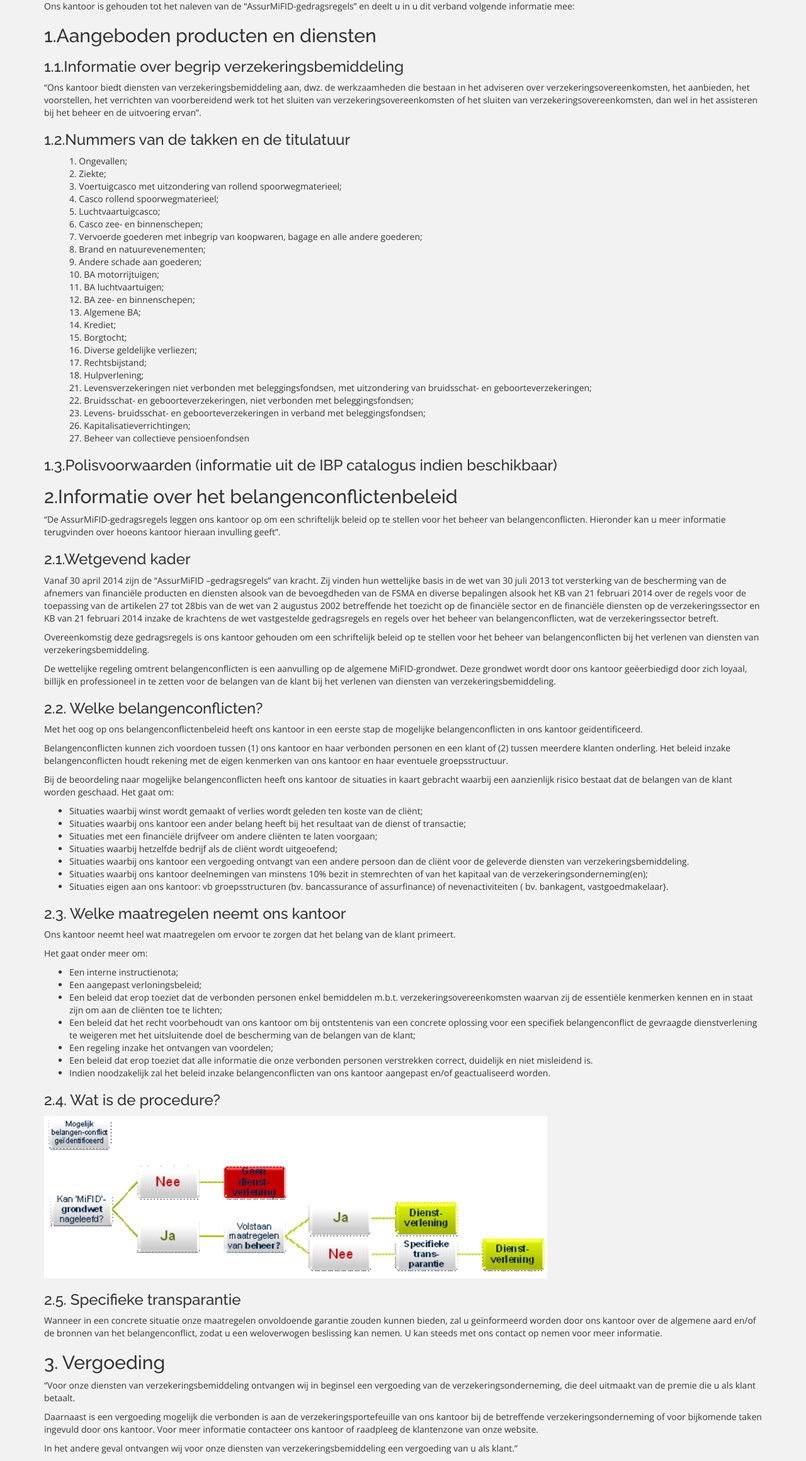
After one commit to Stijns84/landing-page-vhs, a PHP site: page /assurmifid.html in a window 1280 px wide. The commit adds this page. Shown: the whole page at 63% size. Run offline with PHP 8.4, Linux system fonts and the light colour scheme; some libraries are stand-ins or nearby versions.

Commit message:
mifid regels toegevoegd en watermark verwijderd

```diff
--- /dev/null
+++ b/assurmifid.html
@@ -0,0 +1,112 @@
+<html>
+<head>
+  <meta charset="utf-8">
+  <title>VHS MIFID gedragsregels</title>
+  <meta name="viewport" content="width=device-width, initial-scale=1">
+  <link rel="stylesheet" href="http://fonts.googleapis.com/css?family=Open+Sans:400,300,700|Raleway:300,400,500,700">
+  <link rel="stylesheet" href="https://maxcdn.bootstrapcdn.com/bootstrap/3.2.0/css/bootstrap.min.css">
+  <link rel="stylesheet" href="https://maxcdn.bootstrapcdn.com/font-awesome/4.3.0/css/font-awesome.min.css">
+  <link rel="stylesheet" href="css/style.css">
+
+</head>
+
+<body>
+  <div class="container">
+    <p>Ons kantoor is gehouden tot het naleven van de “AssurMiFID-gedragsregels” en deelt u in u dit verband volgende informatie mee:</p>
+
+    <h2>1.Aangeboden producten en diensten</h2>
+
+    <h3>1.1.Informatie over begrip verzekeringsbemiddeling</h3>
+
+    <p>“Ons kantoor biedt diensten van verzekeringsbemiddeling aan, dwz. de werkzaamheden die bestaan in het adviseren over verzekeringsovereenkomsten, het aanbieden, het voorstellen, het verrichten van voorbereidend werk tot het sluiten van verzekeringsovereenkomsten of het sluiten van verzekeringsovereenkomsten, dan wel in het assisteren bij het beheer en de uitvoering ervan”.</p>
+
+    <h3>1.2.Nummers van de takken en de titulatuur</h3>
+
+    <ol>
+      <li seq="1">Ongevallen;</li>
+      <li seq="2">Ziekte;</li>
+      <li seq="3">Voertuigcasco met uitzondering van rollend spoorwegmaterieel;</li>
+      <li seq="4">Casco rollend spoorwegmaterieel;</li>
+      <li seq="5">Luchtvaartuigcasco;</li>
+      <li seq="6">Casco zee- en binnenschepen;</li>
+      <li seq="7">Vervoerde goederen met inbegrip van koopwaren, bagage en alle andere goederen;</li>
+      <li seq="8">Brand en natuurevenementen;</li>
+      <li seq="9">Andere schade aan goederen;</li>
+      <li seq="10">BA motorrijtuigen;</li>
+      <li seq="11">BA luchtvaartuigen;</li>
+      <li seq="12">BA zee- en binnenschepen;</li>
+      <li seq="13">Algemene BA;</li>
+      <li seq="14">Krediet;</li>
+      <li seq="15">Borgtocht;</li>
+      <li seq="16">Diverse geldelijke verliezen;</li>
+      <li seq="17">Rechtsbijstand;</li>
+      <li seq="18">Hulpverlening;</li>
+      <li seq="21">Levensverzekeringen niet verbonden met beleggingsfondsen, met uitzondering van bruidsschat- en geboorteverzekeringen;</li>
+      <li seq="22">Bruidsschat- en geboorteverzekeringen, niet verbonden met beleggingsfondsen;</li>
+      <li seq="23">Levens- bruidsschat- en geboorteverzekeringen in verband met beleggingsfondsen;</li>
+      <li seq="26">Kapitalisatieverrichtingen;</li>
+      <li seq="27">Beheer van collectieve pensioenfondsen</li>
+
+    </ol>
+
+
+
+    <h3>1.3.Polisvoorwaarden (informatie uit de IBP catalogus indien beschikbaar)</h3>
+
+    <h2>2.Informatie over het belangenconflictenbeleid</h2>
+
+    <p>“De AssurMiFID-gedragsregels leggen ons kantoor op om een schriftelijk beleid op te stellen voor het beheer van belangenconflicten. Hieronder kan u meer informatie  terugvinden over hoeons kantoor hieraan invulling geeft”.</p>
+
+    <h3>2.1.Wetgevend kader</h3>
+
+    <p>Vanaf 30 april 2014 zijn de “AssurMiFID –gedragsregels” van kracht. Zij vinden hun wettelijke basis in de wet van 30 juli 2013 tot versterking van de bescherming van de afnemers van financiële producten en diensten alsook van de bevoegdheden van de FSMA en diverse bepalingen alsook het KB van 21 februari 2014 over de regels voor de toepassing van de artikelen 27 tot 28bis van de wet van 2 augustus 2002 betreffende het toezicht op de financiële sector en de financiële diensten op de verzekeringssector en KB van 21 februari 2014 inzake de krachtens de wet vastgestelde gedragsregels en regels over het beheer van belangenconflicten, wat de verzekeringssector betreft. </p>
+    <p>Overeenkomstig deze gedragsregels is ons kantoor gehouden om een schriftelijk beleid op te stellen voor het beheer van  belangenconflicten bij het verlenen van diensten van verzekeringsbemiddeling. </p>
+    <p>De wettelijke regeling omtrent belangenconflicten is een aanvulling op de algemene MiFID-grondwet. Deze grondwet wordt door  ons kantoor geëerbiedigd door zich loyaal, billijk en professioneel in te zetten voor de belangen van de klant bij het verlenen van  diensten van verzekeringsbemiddeling.</p>
+
+    <h3>2.2. Welke belangenconflicten? </h3>
+
+    <p>Met het oog op ons belangenconflictenbeleid heeft ons kantoor in een eerste stap de mogelijke belangenconflicten in ons kantoor  geïdentificeerd. </p>
+    <p>Belangenconflicten kunnen zich voordoen tussen (1) ons kantoor en haar verbonden personen en een klant of (2) tussen  meerdere klanten onderling. Het beleid inzake belangenconflicten houdt rekening met de eigen kenmerken van ons kantoor en  haar eventuele groepsstructuur. </p>
+    <p>Bij de beoordeling naar mogelijke belangenconflicten heeft ons kantoor de situaties in kaart gebracht waarbij een aanzienlijk  risico bestaat dat de belangen van de klant worden geschaad. Het gaat om: </p>
+
+    <ul>
+      <li>Situaties waarbij winst wordt gemaakt of verlies wordt geleden ten koste van de cliënt;</li>
+      <li>Situaties waarbij ons kantoor een ander belang heeft bij het resultaat van de dienst of transactie;</li>
+      <li>Situaties met een financiële drijfveer om andere cliënten te laten voorgaan; </li>
+      <li>Situaties waarbij hetzelfde bedrijf als de cliënt wordt uitgeoefend;</li>
+      <li>Situaties waarbij ons kantoor een vergoeding ontvangt van een andere persoon dan de cliënt voor de geleverde  diensten van verzekeringsbemiddeling.</li>
+      <li>Situaties waarbij ons kantoor deelnemingen van minstens 10% bezit in stemrechten of van het kapitaal van de  verzekeringsonderneming(en);</li>
+      <li>Situaties eigen aan ons kantoor: vb groepsstructuren (bv. bancassurance of assurfinance) of nevenactiviteiten  ( bv. bankagent, vastgoedmakelaar}.</li>
+    </ul>
+
+
+
+    <h3>2.3. Welke maatregelen neemt ons kantoor </h3>
+    <p>Ons kantoor neemt heel wat maatregelen om ervoor te zorgen dat het belang van de klant primeert. </p>
+    <p>Het gaat onder meer om: </p>
+    <ul>
+      <li>Een interne instructienota;</li>
+      <li>Een aangepast verloningsbeleid;</li>
+      <li>Een beleid dat erop toeziet dat de verbonden personen enkel bemiddelen m.b.t. verzekeringsovereenkomsten waarvan zij  de essentiële kenmerken kennen en in staat zijn om aan de cliënten toe te lichten;</li>
+      <li>Een beleid dat het recht voorbehoudt van ons kantoor om bij ontstentenis van een concrete oplossing voor een specifiek  belangenconflict de gevraagde dienstverlening te weigeren met het uitsluitende doel de bescherming van de belangen van  de klant;</li>
+      <li>Een regeling inzake het ontvangen van voordelen;</li>
+      <li>Een beleid dat erop toeziet dat alle informatie die onze verbonden personen verstrekken correct, duidelijk en niet  misleidend is.</li>
+      <li>Indien noodzakelijk zal het beleid inzake belangenconflicten van ons kantoor aangepast en/of geactualiseerd worden.</li>
+    </ul>
+
+    <h3>2.4. Wat is de procedure?</h3>
+
+    <img src="images/mifid.png" alt="MIFID gedragsregels">
+
+
+    <h3>2.5. Specifieke transparantie </h3>
+    <p>Wanneer in een concrete situatie onze maatregelen onvoldoende garantie zouden kunnen bieden, zal u geïnformeerd worden  door ons kantoor over de algemene aard en/of de bronnen van het belangenconflict, zodat u een weloverwogen beslissing kan  nemen. U kan steeds met ons contact op nemen voor meer informatie. </p>
+
+    <h2>3. Vergoeding </h2>
+
+    <p>“Voor onze diensten van verzekeringsbemiddeling ontvangen wij in beginsel een vergoeding van de verzekeringsonderneming, die  deel uitmaakt van de premie die u als klant betaalt. </p>
+    <p>Daarnaast is een vergoeding mogelijk die verbonden is aan de verzekeringsportefeuille van ons kantoor bij de betreffende  verzekeringsonderneming of voor bijkomende taken ingevuld door ons kantoor. Voor meer informatie contacteer ons kantoor of  raadpleeg de klantenzone van onze website. </p>
+    <p>In het andere geval ontvangen wij voor onze diensten van verzekeringsbemiddeling een vergoeding van u als klant.” </p>
+  </div>
+</body>
+</html>
--- a/css/components/banner.css
+++ b/css/components/banner.css
@@ -22,8 +22,8 @@
 }
 
 .banner #slogan {
-  width: 150px;
+  width: 180px;
   position: absolute;
-  top: 20px;
+  top: 30px;
   right: 30px;
 }
--- a/css/components/footer.css
+++ b/css/components/footer.css
@@ -5,6 +5,15 @@
   margin: 0 30px 10px 30px;
   background-color: #00739A;
   color: white;
-  padding: 10px 30px 5px 30px;
+  padding: 15px 30px ;
   border-radius: 4px;
 }
+
+.footer p {
+  margin-bottom: 0;
+}
+
+.footer a {
+  text-decoration: none;
+  color: white;
+}
--- a/css/style.css
+++ b/css/style.css
@@ -21,3 +21,11 @@ h3 {
   margin: 40px auto;
 
 }
+
+ol {
+  list-style: none;
+}
+
+ol > li:before {
+  content: attr(seq) ". ";
+}
```
Also changed, not shown: index.html (+4 -4 lines), images/gebouw_zonhoven_no_watermark.jpg (added), images/mifid.png (added).
